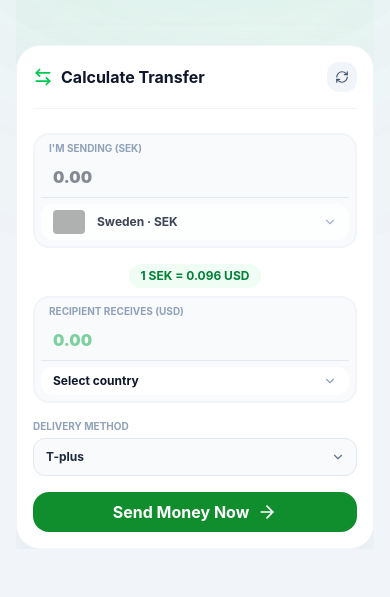
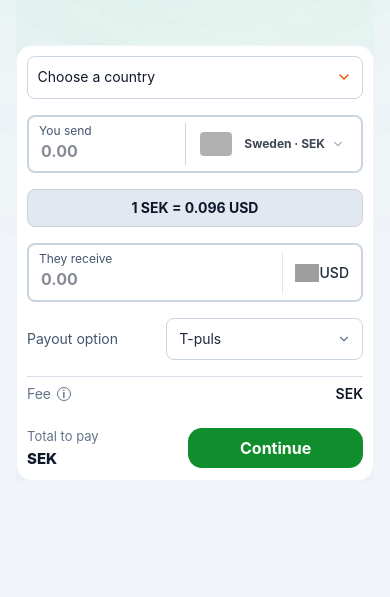
Before and after one commit to mdislamulhaque/payontime_v2_tw, a website built with Vite: page index.html in a window 390 px wide. Shown: the part 503-1100 px from the top of the page. Built offline with nearby package versions, Linux system fonts and the light colour scheme; grey boxes are pictures that could not be loaded.

Commit message:
change form design

```diff
--- a/index.html
+++ b/index.html
@@ -210,12 +210,23 @@
                             </div>
 
                             <!-- Inputs Form -->
-                            <div class="space-y-4">
+                            <div class="calculator-form space-y-4">
+                                <!-- Destination selector -->
+                                <div class="relative calculator-destination" id="receive-dropdown-wrapper">
+                                    <button type="button" id="receive-select-btn" class="w-full min-h-14 bg-white border border-slate-300 py-3 px-3 text-sm text-left rounded-lg flex items-center justify-between gap-2 hover:bg-slate-50 cursor-pointer">
+                                        <span id="receive-selected-label">Choose a country</span>
+                                        <i data-lucide="chevron-down" class="w-4 h-4 text-orange-600"></i>
+                                    </button>
+                                    <div id="receive-menu" class="hidden absolute right-0 top-full mt-2 w-full bg-white border border-slate-100 rounded-xl shadow-xl z-50 p-2 space-y-2">
+                                        <input type="text" id="receive-search" placeholder="Search country..." class="w-full px-2.5 py-2 text-sm border border-slate-200 rounded-lg focus:outline-none focus:border-orange-400">
+                                        <div id="receive-options" class="max-h-36 overflow-y-auto space-y-1"></div>
+                                    </div>
+                                </div>
                                 <!-- You Send Input -->
                                 <div class="relative">
-                                    <label class="text-[10px] font-bold text-slate-400 uppercase absolute left-4 top-2 z-10">I'm sending (SEK)</label>
-                                    <div class="mobile-currency-row flex items-center border-2 border-slate-100 rounded-2xl bg-slate-50 focus-within:border-red-200 transition-all p-1.5">
-                                        <input type="number" id="send-amount" min="0" step="0.01" placeholder="0.00" class="w-full bg-transparent pt-4 pb-1 px-3 text-md font-black text-slate-900 focus:outline-none">
+                                    <label class="text-xs text-slate-600 absolute left-3 top-2 z-10">You send</label>
+                                    <div class="mobile-currency-row flex items-center border-2 border-slate-300 rounded-lg bg-white focus-within:border-green-500 transition-all px-3 py-1.5">
+                                        <input type="number" id="send-amount" min="0" step="0.01" placeholder="0.00" class="w-full bg-transparent pt-4 pb-1 px-0 text-lg font-bold text-slate-900 focus:outline-none">
 
                                         <!-- Custom Searchable Select (Send) -->
                                         <div class="shrink-0 self-stretch flex items-stretch border-l border-slate-200 pl-2 relative" id="send-dropdown-wrapper">
@@ -235,37 +246,26 @@
 
                                 <!-- Exchange Rate -->
                                 <div class="flex justify-center my-2 relative z-10">
-                                    <span id="inline-rate" class="px-3 py-1 rounded-full bg-green-50 text-green-700 text-xs font-bold">1 SEK = 0.096 USD</span>
+                                    <span id="inline-rate" class="w-full text-center px-3 py-2 rounded-lg bg-slate-200 text-slate-900 text-sm font-bold">1 SEK = 0.096 USD</span>
                                 </div>
 
                                 <!-- They Receive Input -->
                                 <div class="relative">
-                                    <label class="text-[10px] font-bold text-slate-400 uppercase absolute left-4 top-2 z-10">Recipient receives (USD)</label>
-                                    <div class="mobile-currency-row flex items-center border-2 border-slate-100 rounded-2xl bg-slate-50 p-1.5">
-                                        <input type="number" id="receive-amount" min="0" step="0.01" placeholder="0.00" class="w-full bg-transparent pt-4 pb-1 px-3 text-md font-black text-green-600 focus:outline-none">
+                                    <label class="text-xs text-slate-600 absolute left-3 top-2 z-10">They receive</label>
+                                    <div class="mobile-currency-row flex items-center border-2 border-slate-300 rounded-lg bg-white px-3 py-1.5">
+                                        <input type="number" id="receive-amount" min="0" step="0.01" placeholder="0.00" class="w-full bg-transparent pt-4 pb-1 px-0 text-lg font-bold text-slate-900 focus:outline-none">
 
                                         <!-- Custom Searchable Select (Receive) -->
-                                        <div class="shrink-0 self-stretch flex items-stretch border-l border-slate-200 pl-2 relative" id="receive-dropdown-wrapper">
-                                            <button type="button" id="receive-select-btn" class="h-full bg-white border-0 py-1.5 px-3 text-xs font-bold rounded-xl flex items-center gap-1.5 hover:bg-slate-100 cursor-pointer shadow-sm">
-                                                <span id="receive-selected-label">Select country</span>
-                                                <i data-lucide="chevron-down" class="w-3.5 h-3.5 text-slate-400"></i>
-                                            </button>
-
-                                            <!-- Dropdown Menu -->
-                                            <div id="receive-menu" class="hidden absolute right-0 top-full mt-2 w-48 bg-white border border-slate-100 rounded-2xl shadow-xl z-50 p-2 space-y-2">
-                                                <input type="text" id="receive-search" placeholder="Search country..." class="w-full px-2.5 py-1.5 text-xs border border-slate-200 rounded-lg focus:outline-none focus:border-red-400">
-                                                <div id="receive-options" class="max-h-36 overflow-y-auto space-y-1"></div>
-                                            </div>
-                                        </div>
+                                        <div class="shrink-0 self-stretch flex items-center border-l border-slate-200 pl-3 text-sm font-medium text-slate-800"><img src="https://flagcdn.com/w40/us.png" alt="Currency flag" class="w-6 h-auto"> USD</div>
                                     </div>
                                 </div>
 
                                 <!-- Delivery Method -->
-                                <div>
-                                    <label class="block text-[10px] font-bold text-slate-400 uppercase mb-1">Delivery Method</label>
+                                <div class="payout-row">
+                                    <label class="block text-xs text-slate-600 mb-1">Payout option</label>
                                     <div class="relative">
-                                        <select id="delivery-method" class="w-full bg-slate-50 border border-slate-200 rounded-xl py-2.5 px-3 pr-8 text-xs font-bold text-slate-800 focus:outline-none focus:ring-2 focus:ring-green-500 cursor-pointer appearance-none">
-                                            <option value="tplus">T-plus</option>
+                                        <select id="delivery-method" class="w-full bg-white border border-slate-300 rounded-lg py-2.5 px-3 pr-8 text-sm text-slate-800 focus:outline-none focus:ring-2 focus:ring-green-500 cursor-pointer appearance-none">
+                                            <option value="tplus">T-puls</option>
                                             <option value="mobile-money">Mobile-money</option>
                                             <option value="bank-deposit">Bank deposit</option>
                                             <option value="cash-pickup">Cash pickup</option>
@@ -274,8 +274,13 @@
                                     </div>
                                 </div>
 
+                                <div class="calculator-fee-row">
+                                    <span class="calculator-fee-label">Fee <span class="calculator-fee-info" tabindex="0" aria-label="Fee rate: 2 percent" data-tip="2%">i</span></span>
+                                    <span class="calculator-fee-amount"><span id="fee-text" class="calculator-fee-value"></span><span>SEK</span></span>
+                                </div>
+
                                 <!-- Calculation Breakdown -->
-                                <div id="transaction-info" class="hidden bg-slate-50 rounded-2xl p-4 border border-slate-100 space-y-2">
+                                <div id="transaction-info" class="hidden ">
                                     <div class="flex justify-between text-xs">
                                         <span class="text-slate-400 font-medium">Amount to send</span>
                                         <span class="text-slate-900 font-bold" id="amount-text">0.00 SEK</span>
@@ -284,27 +289,15 @@
                                         <span class="text-slate-400 font-medium">Exchange Rate</span>
                                         <span class="text-slate-900 font-bold" id="rate-text">1 USD = 117.5 BDT</span>
                                     </div>
-                                    <div class="flex justify-between text-xs">
-                                        <span class="text-slate-400 font-medium">Our fee</span>
-                                        <span class="text-green-600 font-bold" id="fee-text">0 SEK</span>
-                                    </div>
-                                    <div class="rounded-xl border border-emerald-200 bg-emerald-50/80 p-3 space-y-2.5 shadow-sm ring-1 ring-emerald-100">
-                                        <div class="flex justify-between items-center text-sm">
-                                            <span class="text-slate-700 font-bold">Total to pay</span>
-                                            <span class="text-emerald-800 font-extrabold" id="total-text">0 SEK</span>
-                                        </div>
-                                        <div class="flex justify-between items-center text-sm border-t border-emerald-200 pt-2">
-                                            <span class="text-slate-600 font-semibold">Recipient receives</span>
-                                            <span class="text-slate-900 font-extrabold" id="recipient-receives-text">0.000 USD</span>
-                                        </div>
-                                    </div>
+                                    <span id="recipient-receives-text" class="hidden">0.000 USD</span>
                                 </div>
 
-                                <!-- CTA Button -->
-                                <button id="send-now-btn" class="w-full py-2 bg-[#108d2c] text-white font-bold rounded-2xl shadow-lg shadow-green-200 hover:bg-[#0b671f] transition-all flex items-center justify-center gap-2 text-base cursor-pointer">
-                                    <span>Send Money Now</span>
-                                    <i data-lucide="arrow-right" class="w-5 h-5"></i>
-                                </button>
+                                <div class="calculator-footer">
+                                    <div class="calculator-total"><span>Total to pay</span><strong><span id="total-text"></span> SEK</strong></div>
+                                    <button id="send-now-btn" class="w-full py-2 bg-[#108d2c] text-white font-bold rounded-2xl shadow-lg shadow-green-200 hover:bg-[#0b671f] transition-all flex items-center justify-center gap-2 text-base cursor-pointer">
+                                        <span>Continue</span>
+                                    </button>
+                                </div>
                             </div>
                         </div>
                     </div>
--- a/public/js/index/home-sections.js
+++ b/public/js/index/home-sections.js
@@ -113,7 +113,7 @@ function setupSearchableDropdown(type) {
       opt.addEventListener("click", () => {
         if (type === "receive") selectedReceive = curr;
 
-        selectedLabel.innerHTML = `${flagImageMarkup(curr.flagCode, curr.country)} ${curr.label}`;
+        selectedLabel.innerHTML = `${flagImageMarkup(curr.flagCode, curr.country)} Sending to ${curr.country}`;
         menu.classList.add("hidden");
         calculateTransfer("send");
       });
@@ -161,27 +161,19 @@ function calculateTransfer(changedField = "send") {
     receiveAmountInput.value = "";
   }
   transactionInfo.classList.toggle("hidden", !selectedReceive || amount <= 0);
+  const fee = amount * 0.02;
+  feeText.textContent = amount > 0 ? fee.toFixed(2) : "";
+  totalText.textContent = amount > 0 ? (amount + fee).toFixed(2) : "";
   if (!selectedReceive) {
     amountText.textContent = `${amount > 0 ? amount.toFixed(2) : "0.00"} SEK`;
     rateText.textContent = "Select a receiving country to see the rate";
-    feeText.textContent = "-";
-    totalText.textContent = "-";
     recipientReceivesText.textContent = "-";
     return;
   }
-  const feesByMethod = {
-    "tplus": 0,
-    "mobile-money": 10,
-    "bank-deposit": 15,
-    "cash-pickup": 20
-  };
-  const fee = feesByMethod[deliveryMethod.value] ?? 0;
   const exchangeRate = `1 SEK = ${SEK_TO_USD_RATE.toFixed(3)} USD`;
   inlineRate.textContent = exchangeRate;
   rateText.textContent = exchangeRate;
   amountText.textContent = `${amount.toFixed(2)} ${selectedSend.code}`;
-  feeText.textContent = `${fee.toFixed(0)} ${selectedSend.code}`;
-  totalText.textContent = `${(amount + fee).toFixed(2)} ${selectedSend.code}`;
   recipientReceivesText.textContent = `${received.toFixed(2)} USD`;
 }
 
--- a/src/style.css
+++ b/src/style.css
@@ -2,6 +2,123 @@
 
 label {
   @apply text-start;
+}
+
+/* Homepage transfer form presentation */
+.calculator-card:has(.calculator-form) > .flex.items-center.justify-between { display: none; }
+.calculator-form #transaction-info {
+  border: 0;
+  border-top: 1px solid #d8dee8;
+  border-radius: 0;
+  background: #fff;
+  /* padding: 0.75rem 0; */
+}
+.calculator-form #transaction-info > .flex.justify-between:first-child,
+.calculator-form #transaction-info > .flex.justify-between:nth-child(2) { display: none; }
+.calculator-form #transaction-info > .flex.justify-between:nth-child(3) {
+  padding: 0.25rem 0 0.75rem;
+  border-bottom: 1px solid #d8dee8;
+  font-size: 0.875rem;
+}
+.calculator-form #transaction-info > div:last-child {
+  border: 0;
+  border-radius: 0;
+  background: #fff;
+  box-shadow: none;
+  padding: 0.75rem 0 0;
+}
+.calculator-form #transaction-info > div:last-child > :last-child { display: none; }
+.calculator-form .calculator-destination #receive-selected-label { display: inline-flex; align-items: center; gap: 0.4rem; }
+.calculator-form .calculator-destination #receive-selected-label img { width: 1.5rem; height: auto; }
+.calculator-form .payout-row { display: grid; grid-template-columns: 1fr 1.5fr; align-items: center; gap: 0.5rem; }
+.calculator-form .payout-row > label { margin: 0; font-size: 0.875rem; }
+.calculator-form .payout-row select { background: #fff; border-color: #cbd5e1; border-radius: 0.5rem; font-size: 0.875rem; }
+.calculator-form > * { margin-block-start: 1rem !important; }
+.calculator-form > :first-child { margin-block-start: 0 !important; }
+.calculator-form > .flex.justify-center { margin-block: 0.125rem !important; }
+.calculator-form .calculator-fee-row {
+  display: flex;
+  align-items: center;
+  justify-content: space-between;
+  border-top: 1px solid #d8dee8;
+  padding: 0.4rem 0;
+  color: #64748b;
+  font-size: 0.875rem;
+}
+.calculator-form .calculator-fee-label { display: inline-flex; align-items: center; gap: 0.35rem; }
+.calculator-form .calculator-fee-info {
+  position: relative;
+  display: inline-flex;
+  width: 0.9rem;
+  height: 0.9rem;
+  align-items: center;
+  justify-content: center;
+  border: 1px solid #64748b;
+  border-radius: 50%;
+  font-size: 0.625rem;
+  font-weight: 700;
+  line-height: 1;
+  cursor: help;
+}
+.calculator-form .calculator-fee-info::after {
+  content: attr(data-tip);
+  position: absolute;
+  left: 50%;
+  bottom: calc(100% + 0.4rem);
+  transform: translateX(-50%);
+  padding: 0.25rem 0.45rem;
+  border-radius: 0.25rem;
+  background: #0f172a;
+  color: white;
+  font-size: 0.7rem;
+  white-space: nowrap;
+  opacity: 0;
+  pointer-events: none;
+  transition: opacity 120ms ease;
+}
+.calculator-form .calculator-fee-info:hover::after,
+.calculator-form .calculator-fee-info:focus-visible::after { opacity: 1; }
+.calculator-form .calculator-fee-value { color: #0f172a; font-weight: 600; }
+.calculator-form .calculator-fee-amount { display: inline-flex; gap: 0.25rem; color: #0f172a; font-weight: 600; }
+.calculator-form .calculator-footer {
+  display: flex;
+  align-items: center;
+  justify-content: space-between;
+  gap: 0.75rem;
+  /* border-top: 1px solid #d8dee8; */
+  padding-top: 0;
+}
+.calculator-form .calculator-total { display: flex; flex-direction: column; gap: 0.1rem; color: #64748b; font-size: 0.875rem; }
+.calculator-form .calculator-total strong { color: #0f172a; font-size: 1rem; font-weight: 800; }
+#send-now-btn {
+  position: static;
+  width: 52%;
+  min-height: 2.75rem;
+  border-radius: 0.875rem;
+  background: #108d2c;
+  box-shadow: none !important;
+}
+
+@media (max-width: 640px) {
+  .calculator-card:has(.calculator-form) { padding: 0.625rem !important; border-radius: 1rem; }
+  .calculator-card:has(.calculator-form) > .flex.items-center.justify-between { margin-bottom: 0 !important; padding-bottom: 0 !important; }
+  .calculator-form { gap: 0 !important; }
+  .calculator-form .mobile-currency-row { flex-wrap: nowrap; min-height: 3.35rem; border-radius: 0.5rem; }
+  .calculator-form .mobile-currency-row > input {
+    flex: 1 1 0; width: 0; min-width: 0; padding: 1rem 0 0.1rem; font-size: 1rem;
+  }
+  .calculator-form .mobile-currency-row > [id$="-dropdown-wrapper"] {
+    flex: 0 0 auto; width: auto; border-left: 1px solid #cbd5e1; border-top: 0; padding: 0 0 0 0.625rem;
+  }
+  .calculator-form .mobile-currency-row #send-select-btn {
+    width: auto; background: transparent !important; box-shadow: none !important; padding: 0.25rem;
+  }
+  .calculator-form .calculator-destination > button { min-height: 2.7rem; border-radius: 0.5rem; padding: 0.4rem 0.6rem; }
+  .calculator-form #inline-rate { display: block; border: 1px solid #cbd5e1; }
+  .calculator-form .calculator-footer { gap: 0.5rem; padding: 0; }
+  .calculator-form .calculator-total { font-size: 0.8125rem; }
+  .calculator-form .calculator-total strong { font-size: 0.9375rem; }
+  #send-now-btn { width: 52%; min-height: 2.5rem; }
 }
 button {
   box-shadow: none !important;
```
